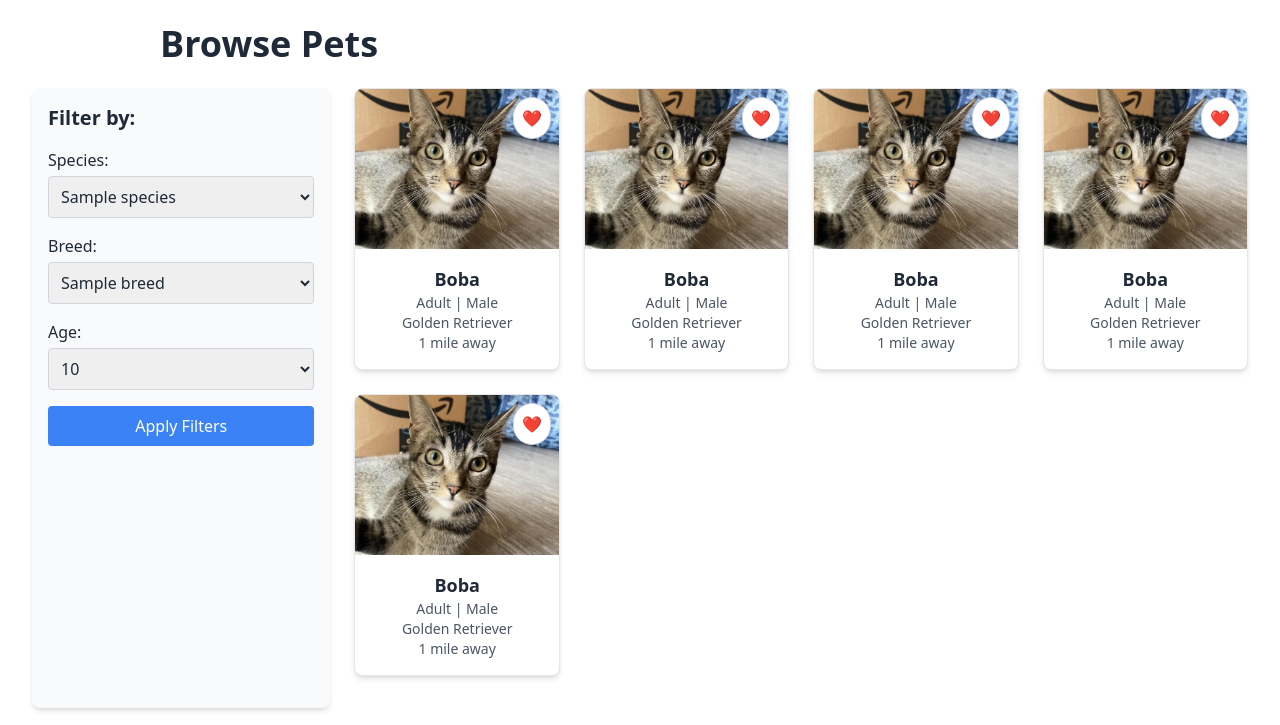
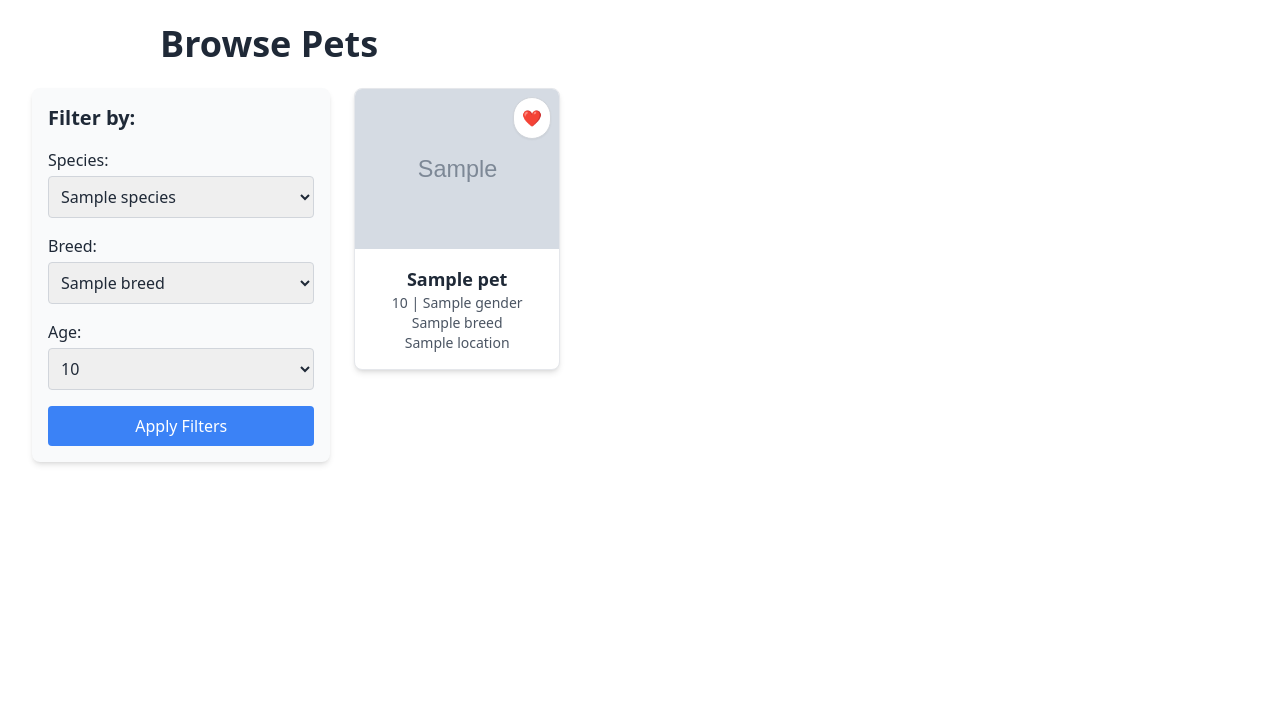
Before and after one commit to selazbin-s/PetFinderWebApp, a Flask app: template templates/browse.html in a window 1280 px wide. Shown: the part 75-800 px from the top of the page. Run offline with Flask 3, Linux system fonts and the light colour scheme; the template is opened without the code that fills it: most values are stand-ins (such as "Sample title", 1, 10 or a date in 2020); grey boxes marked "Sample" are stand-in pictures; some libraries are stand-ins or nearby versions.

Commit message:
fixed browser.html and profiles

```diff
--- a/app.py
+++ b/app.py
@@ -15,7 +15,7 @@ RESCUEGROUPS_API_KEY = "SP1Mg1Jg"
 
 # Initialize Prolog
 prolog = Prolog()
-prolog.consult("Prolog/pet_traits.pl")  # Load the Prolog file
+prolog.consult("pet_traits.pl")  # Load the Prolog file
 
 # Example Questions for the Quiz
 QUESTIONS = [
@@ -167,7 +167,10 @@ def results():
     children_status = "small_children" if small_children else "no_children"
 
     # Query Prolog for matching pets based on user preferences
-    query = f"user_pet(Pet, {allergy_value}, {children_status}, {pet_preference}), pet(Pet, {energy}, _, {living}, {size})"
+    query = (
+    f"user_pet(Pet, {allergy_value}, {children_status}, {pet_preference}, {living}, _, _, _, _)"
+)
+
     results = list(prolog.query(query))
 
     # Remove duplicates
@@ -195,23 +198,127 @@ def browse():
     breed_list = ['Labrador', 'Siamese', 'Rex']
     age_list = ['Puppy', 'Kitten', 'Adult']
 
-    # Capture filter parameters
+    # Capture filter parameters from the request
     selected_species = request.args.get('species')
     selected_breed = request.args.get('breed')
     selected_age = request.args.get('age')
 
-    # Placeholder: filter logic (e.g., querying database)
-    filtered_pets = []  # Example: apply filters to fetch pets
+    # Fetch pets from the API based on filters
+    pets = query_pets_from_api_general(selected_species, selected_breed, selected_age)
 
-    return render_template('browse.html',
-                           species_list=species_list,
-                           breed_list=breed_list,
-                           age_list=age_list,
-                           pets=filtered_pets)
+    return render_template(
+        'browse.html',
+        species_list=species_list,
+        breed_list=breed_list,
+        age_list=age_list,
+        pets=pets
+    )
 
-@app.route('/pet')
-def profile():
-    return render_template('profile.html')
+def query_pets_from_api_general(species=None, breed=None, age=None):
+    url = "https://api.rescuegroups.org/v5/public/animals/search/available/haspic"
+    headers = {
+        'Content-Type': 'application/vnd.api+json',
+        'Authorization': RESCUEGROUPS_API_KEY
+    }
+
+    # Build the filter payload dynamically based on available parameters
+    filters = []
+    if species:
+        filters.append({"fieldName": "animals.species", "operation": "equal", "criteria": species})
+    if breed:
+        filters.append({"fieldName": "animals.breedPrimary", "operation": "equal", "criteria": breed})
+    if age:
+        filters.append({"fieldName": "animals.ageGroup", "operation": "equal", "criteria": age})
+
+    payload = {
+        "data": {
+            "filters": filters,
+            "filterProcessing": "1"
+        }
+    }
+
+    try:
+        response = requests.post(url, headers=headers, json=payload)
+        response.raise_for_status()
+        data = response.json()
+
+        pets = []
+        for animal in data.get('data', []):
+            attributes = animal.get('attributes', {})
+            pets.append({
+                'name': attributes.get('name', 'Unknown name'),
+                'breed': attributes.get('breedPrimary', 'Unknown breed'),
+                'age': attributes.get('ageGroup', 'Unknown age'),
+                'gender': attributes.get('gender', 'Unknown gender'),
+                'location': attributes.get('citystate', 'Unknown location'),
+                'image_url': attributes.get('pictureThumbnailUrl', 'No image available'),
+                'pet_id': animal.get('id', 'Unknown ID')
+            })
+        return pets
+
+    except requests.RequestException as e:
+        print(f"Error querying the API: {e}")
+        return []
+
+@app.route('/pet/<pet_id>')
+def profile(pet_id):
+    pet = query_pet_by_id(pet_id)
+
+    if not pet:
+        return render_template('error.html', message="Pet not found."), 404
+
+    return render_template('profile.html', pet=pet)
+
+def query_pet_by_id(pet_id):
+    url = f"https://api.rescuegroups.org/v5/public/animals/{pet_id}"
+    headers = {
+        'Content-Type': 'application/vnd.api+json',
+        'Authorization': RESCUEGROUPS_API_KEY
+    }
+
+    try:
+        response = requests.get(url, headers=headers)
+        response.raise_for_status()
+        data = response.json()
+
+        # Log API response for debugging
+        print("API Response Data:", data)
+
+        pet_data = data.get('data')
+        if isinstance(pet_data, list):
+            # If data is a list, take the first element
+            pet_data = pet_data[0] if pet_data else None
+
+        if not pet_data:
+            print("No pet data found.")
+            return None
+
+        attributes = pet_data.get('attributes', {})
+        if not attributes:
+            print("No attributes found for this pet.")
+            return None
+
+        # Safely parse the description
+        description_html = attributes.get('description', '')
+        if description_html:
+            soup = BeautifulSoup(description_html, 'html.parser')
+            description = soup.get_text().strip()
+        else:
+            description = "No description available."
+
+        return {
+            'name': attributes.get('name', 'Unknown name'),
+            'breed': attributes.get('breedPrimary', 'Unknown breed'),
+            'age': attributes.get('ageGroup', 'Unknown age'),
+            'gender': attributes.get('gender', 'Unknown gender'),
+            'description': description,
+            'pet_id': pet_data.get('id', 'Unknown ID'),
+            'image_url': attributes.get('pictureThumbnailUrl', 'No image available'),
+        }
+
+    except requests.RequestException as e:
+        print(f"Error querying the API: {e}")
+        return None
 
 def query_pets_from_api(pet_type, zipcode):
     url = "https://api.rescuegroups.org/v5/public/animals/search/available/haspic"
@@ -281,6 +388,7 @@ def query_pets_from_api(pet_type, zipcode):
             'gender': attributes.get('gender', 'Unknown gender'),
             'city': city,
             'description': description,
+            'pet_id': animal.get('id', 'Unknown ID'),
             'image_url': attributes.get('pictureThumbnailUrl', 'No image available'),
             'url': attributes.get('url', 'No URL available')
         })
--- a/templates/browse.html
+++ b/templates/browse.html
@@ -65,73 +65,21 @@
         <!-- Pet Profiles Section -->
         <div class="w-full md:w-3/4">
             <div class="grid grid-cols-1 sm:grid-cols-2 lg:grid-cols-4 gap-6 mb-8">
-
+                {% for pet in pets %}
                 <!-- Pet Card -->
-                <a href="{{ url_for('profile') }}" class="flex flex-col justify-between border rounded-lg shadow-md overflow-hidden w-50 bg-white hover:shadow-lg transition transform hover:-translate-y-1">
-                    <img src="{{ url_for('static', filename='images/boba.jpg') }}" alt="Boba" class="w-full h-40 object-cover">
+                <a href="{{ url_for('profile', pet_id=pet.pet_id) }}" class="flex flex-col justify-between border rounded-lg shadow-md overflow-hidden w-50 bg-white hover:shadow-lg transition transform hover:-translate-y-1">
+                    <img src="{{ pet.image_url }}" alt="Pet Image" class="w-full h-40 object-cover">
                     <div class="flex flex-col text-center p-4">
-                        <h3 class="text-lg font-bold">Boba</h3>
+                        <h3 class="text-lg font-bold"> {{ pet.name }} </h3>
                         <p class="text-sm text-gray-600">
-                            Adult | Male<br>
-                            Golden Retriever<br>
-                            1 mile away
+                            {{ pet.age }} | {{ pet.gender }}<br>
+                            {{ pet.breed }}<br>
+                            {{ pet.location }} <br>
                         </p>
                     </div>
                     <button class="absolute top-2 right-2 bg-white text-red-500 border border-gray-300 rounded-full shadow-sm p-2 hover:bg-red-100">❤️</button>
                 </a>
-
-                <a href="{{ url_for('profile') }}" class="flex flex-col justify-between border rounded-lg shadow-md overflow-hidden w-50 bg-white hover:shadow-lg transition transform hover:-translate-y-1">
-                    <img src="{{ url_for('static', filename='images/boba.jpg') }}" alt="Boba" class="w-full h-40 object-cover">
-                    <div class="flex flex-col text-center p-4">
-                        <h3 class="text-lg font-bold">Boba</h3>
-                        <p class="text-sm text-gray-600">
-                            Adult | Male<br>
-                            Golden Retriever<br>
-                            1 mile away
-                        </p>
-                    </div>
-                    <button class="absolute top-2 right-2 bg-white text-red-500 border border-gray-300 rounded-full shadow-sm p-2 hover:bg-red-100">❤️</button>
-                </a>
-
-                <a href="{{ url_for('profile') }}" class="flex flex-col justify-between border rounded-lg shadow-md overflow-hidden w-50 bg-white hover:shadow-lg transition transform hover:-translate-y-1">
-                  <img src="{{ url_for('static', filename='images/boba.jpg') }}" alt="Boba" class="w-full h-40 object-cover">
-                  <div class="flex flex-col text-center p-4">
-                      <h3 class="text-lg font-bold">Boba</h3>
-                      <p class="text-sm text-gray-600">
-                          Adult | Male<br>
-                          Golden Retriever<br>
-                          1 mile away
-                      </p>
-                  </div>
-                  <button class="absolute top-2 right-2 bg-white text-red-500 border border-gray-300 rounded-full shadow-sm p-2 hover:bg-red-100">❤️</button>
-                </a>
-
-                <a href="{{ url_for('profile') }}" class="flex flex-col justify-between border rounded-lg shadow-md overflow-hidden w-50 bg-white hover:shadow-lg transition transform hover:-translate-y-1">
-                  <img src="{{ url_for('static', filename='images/boba.jpg') }}" alt="Boba" class="w-full h-40 object-cover">
-                  <div class="flex flex-col text-center p-4">
-                      <h3 class="text-lg font-bold">Boba</h3>
-                      <p class="text-sm text-gray-600">
-                          Adult | Male<br>
-                          Golden Retriever<br>
-                          1 mile away
-                      </p>
-                  </div>
-                  <button class="absolute top-2 right-2 bg-white text-red-500 border border-gray-300 rounded-full shadow-sm p-2 hover:bg-red-100">❤️</button>
-                </a>
-
-                <a href="{{ url_for('profile') }}" class="flex flex-col justify-between border rounded-lg shadow-md overflow-hidden w-50 bg-white hover:shadow-lg transition transform hover:-translate-y-1">
-                  <img src="{{ url_for('static', filename='images/boba.jpg') }}" alt="Boba" class="w-full h-40 object-cover">
-                  <div class="flex flex-col text-center p-4">
-                      <h3 class="text-lg font-bold">Boba</h3>
-                      <p class="text-sm text-gray-600">
-                          Adult | Male<br>
-                          Golden Retriever<br>
-                          1 mile away
-                      </p>
-                  </div>
-                  <button class="absolute top-2 right-2 bg-white text-red-500 border border-gray-300 rounded-full shadow-sm p-2 hover:bg-red-100">❤️</button>
-              </a>
-
+                {% endfor %}
             </div>
         </div>
     </div>
--- a/templates/results.html
+++ b/templates/results.html
@@ -37,7 +37,7 @@
 
           <p class="text-gray-700 mb-8"> {{ first_pet.description }} </p>
 
-          <a href="{{ url_for('profile') }}" class="bg-blue-500 text-white px-6 py-3 rounded-lg shadow hover:bg-blue-600">
+          <a href="{{ url_for('profile', pet_id=first_pet.pet_id) }}" class="bg-blue-500 text-white px-6 py-3 rounded-lg shadow hover:bg-blue-600">
             View Profile
           </a>
         </div>
@@ -49,7 +49,7 @@
     <h2 class="text-2xl font-bold mt-8 mb-4">Other Recommendations:</h2>
     <div class="grid grid-cols-1 sm:grid-cols-2 lg:grid-cols-4 gap-4">
         {% for pet in pets %}
-          <a href="{{ url_for('profile', pet_id='Boba') }}" class="border rounded-lg shadow-md bg-white overflow-hidden w-full h-80 text-center hover:shadow-lg hover:-translate-y-1 transition transform">
+          <a href="{{ url_for('profile', pet_id=first_pet.pet_id) }}" class="border rounded-lg shadow-md bg-white overflow-hidden w-full h-80 text-center hover:shadow-lg hover:-translate-y-1 transition transform">
             <img src="{{ pet.image_url }}" alt="Pet Image" class="w-full h-48 object-cover">
             <div class="p-4">
               <h3 class="text-lg font-bold"> {{ pet.name }} </h3>
```
Also changed, not shown: Prolog/pet_results.py (deleted, +0 -42 lines), pet_results.py (added, +42 -0 lines), templates/profile.html (+4 -23 lines), 2 other files.
